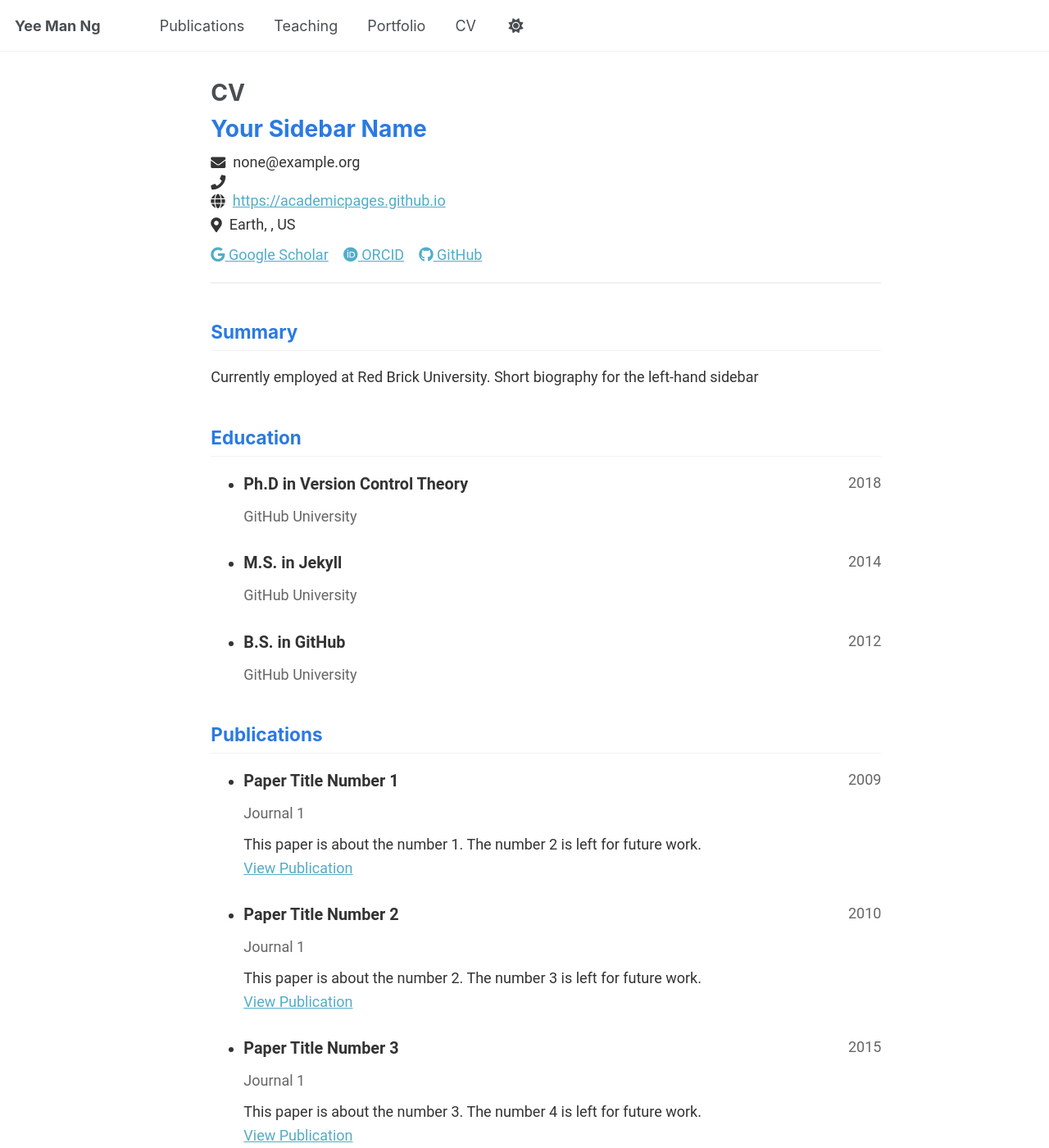
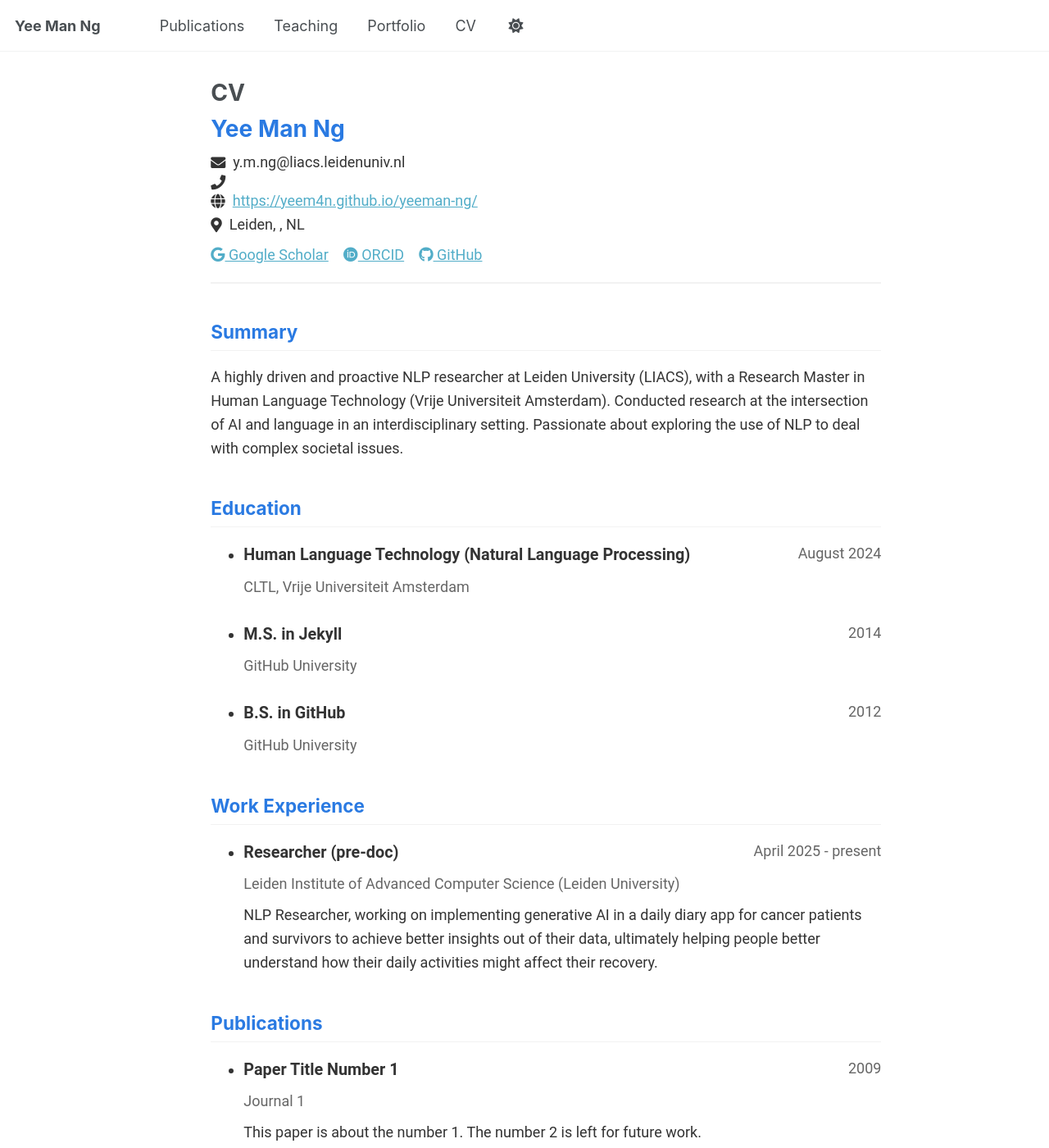
Before and after one commit to yeem4n/yeeman-ng, a Jekyll site: the page built from _pages/cv-json.md, in a window 1280 px wide and 1400 px high. Shown: the whole window at 82% size. Built offline with Jekyll 4.4.1, drawn with Linux system fonts in a browser that asks for light colours.

Commit message:
modified:   _data/cv.json 	modified:   _pages/about.md

```diff
--- a/_data/cv.json
+++ b/_data/cv.json
@@ -1,43 +1,53 @@
 {
   "basics": {
-    "name": "Your Sidebar Name",
-    "email": "none@example.org",
+    "name": "Yee Man Ng",
+    "email": "y.m.ng@liacs.leidenuniv.nl",
     "phone": "",
-    "website": "https://academicpages.github.io",
-    "summary": "Currently employed at Red Brick University. Short biography for the left-hand sidebar",
+    "website": "https://yeem4n.github.io/yeeman-ng/",
+    "summary": "A highly driven and proactive NLP researcher at Leiden University (LIACS), with a Research Master in Human Language Technology (Vrije Universiteit Amsterdam). Conducted research at the intersection of AI and language in an interdisciplinary setting.
+    Passionate about exploring the use of NLP to deal with complex societal issues.",
     "location": {
       "address": "",
       "postalCode": "",
-      "city": "Earth",
-      "countryCode": "US",
+      "city": "Leiden",
+      "countryCode": "NL",
       "region": ""
     },
     "profiles": [
       {
         "network": "Google Scholar",
         "username": "",
-        "url": "https://scholar.google.com/citations?user=PS_CX0AAAAAJ"
+        "url": "https://scholar.google.nl/citations?user=x7Cmb4EAAAAJ&hl=nl"
       },
       {
         "network": "ORCID",
         "username": "",
-        "url": "http://orcid.org/yourorcidurl"
+        "url": ""
       },
       {
         "network": "GitHub",
         "username": "academicpages",
-        "url": "https://github.com/academicpages"
+        "url": "https://github.com/yeem4n"
       }
     ]
   },
-  "work": [],
+  "work": [
+    {"position": "Researcher (pre-doc)",
+     "startDate": "April 2025",
+     "endDate": "present",
+     "company": "Leiden Institute of Advanced Computer Science (Leiden University)",
+     "summary": "NLP Researcher, working on implementing generative AI in a daily diary app for cancer patients and survivors
+     to achieve better insights out of their data, ultimately helping people better understand how their daily activities might affect their recovery. ",
+     "highlights": ""
+    }
+  ],
   "education": [
     {
-      "institution": "GitHub University",
-      "area": "Ph.D in Version Control Theory",
-      "studyType": "",
-      "startDate": "",
-      "endDate": "2018",
+      "institution": "CLTL, Vrije Universiteit Amsterdam",
+      "area": "Human Language Technology (Natural Language Processing)",
+      "studyType": "Research MA",
+      "startDate": "August 2022",
+      "endDate": "August 2024",
       "gpa": null,
       "courses": []
     },
```
Also changed, not shown: _pages/about.md (+5 -1 lines).
